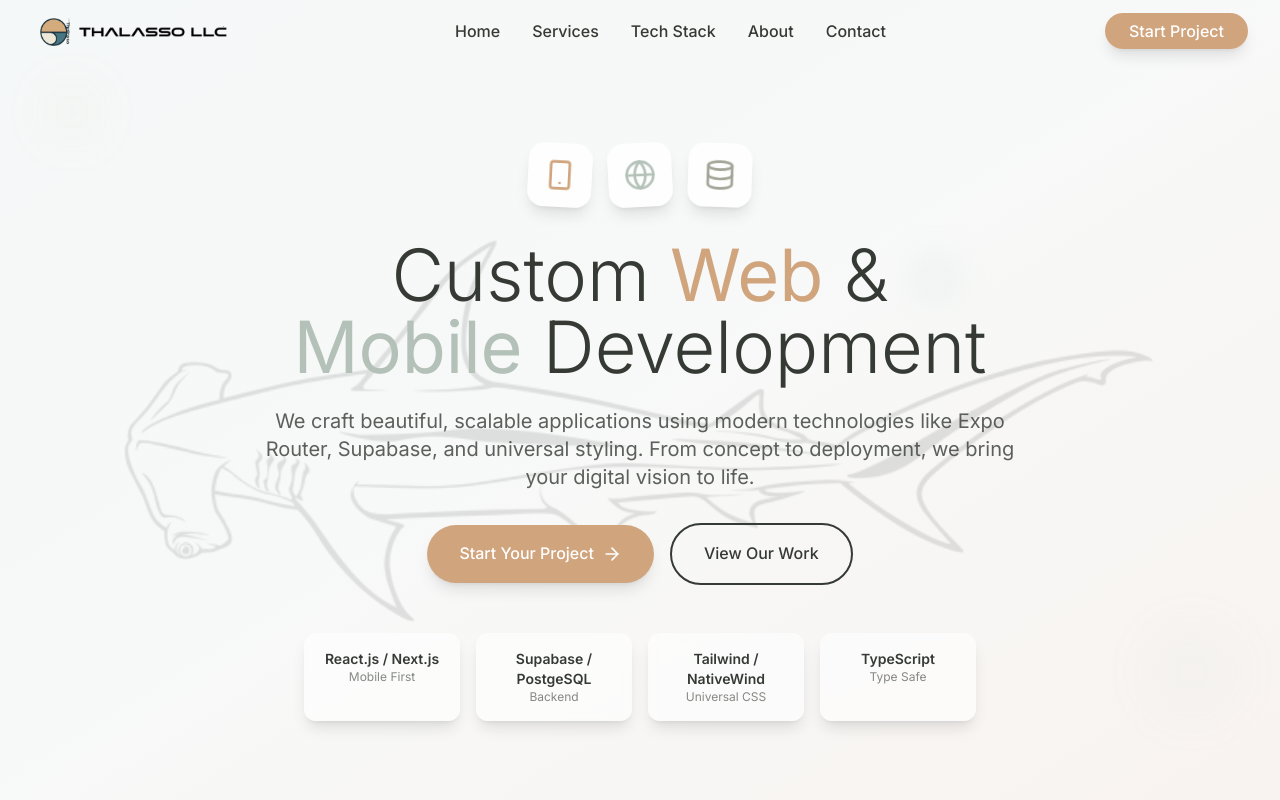
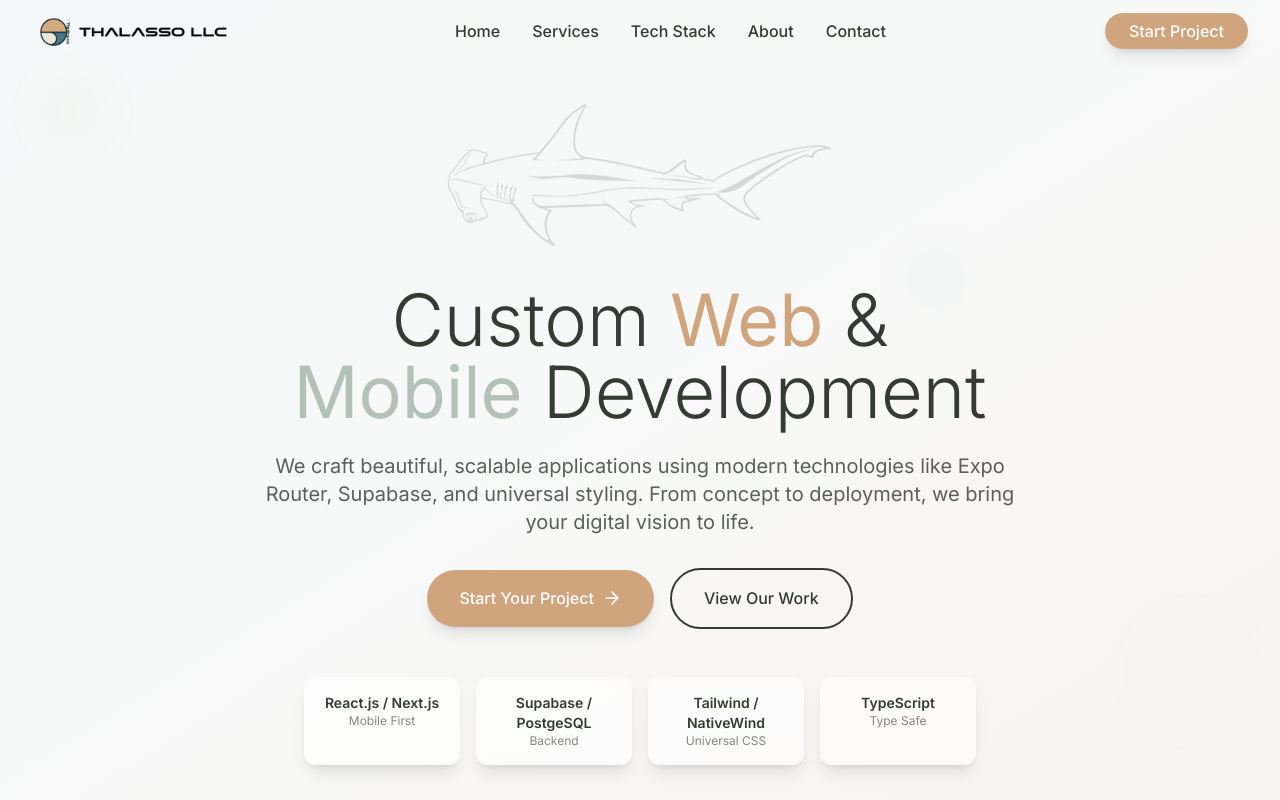
Before and after one commit to japyles/Boho_Thalasso, a React (Vite) app: page / in a window 1280 px wide. Shown: the top 800 px of the page. Built offline with nearby package versions, Linux system fonts and the light colour scheme.

Commit message:
added flicker to shark image and replaced top icons with shark image

```diff
--- a/src/components/Header.tsx
+++ b/src/components/Header.tsx
@@ -42,7 +42,7 @@ const Header: React.FC = () => {
           </div>
 
           {/* Desktop Navigation */}
-          <nav className="hidden md:flex space-x-8">
+          <nav className="hidden lg:flex space-x-8">
             {navItems.map((item) => (
               <a
                 key={item.name}
@@ -55,7 +55,7 @@ const Header: React.FC = () => {
           </nav>
 
           {/* CTA Button */}
-          <div className="hidden md:block">
+          <div className="hidden lg:block">
             <a
               href="#contact"
               className="bg-sand hover:bg-sand/90 text-white px-6 py-2 rounded-full font-medium transition-all duration-300 shadow-lg hover:shadow-xl transform hover:-translate-y-1"
@@ -66,7 +66,7 @@ const Header: React.FC = () => {
 
           {/* Mobile Menu Button */}
           <button
-            className="md:hidden text-charcoal hover:text-sand transition-colors duration-200"
+            className="lg:hidden text-charcoal hover:text-sand transition-colors duration-200"
             onClick={() => setIsMenuOpen(!isMenuOpen)}
           >
             {isMenuOpen ? <X size={24} /> : <Menu size={24} />}
@@ -75,7 +75,7 @@ const Header: React.FC = () => {
 
         {/* Mobile Navigation */}
         {isMenuOpen && (
-          <div className="md:hidden bg-white/95 backdrop-blur-md rounded-lg mt-2 py-4 shadow-lg">
+          <div className="lg:hidden bg-white/95 backdrop-blur-md rounded-lg mt-2 py-4 shadow-lg">
             {navItems.map((item) => (
               <a
                 key={item.name}
--- a/src/components/Hero.tsx
+++ b/src/components/Hero.tsx
@@ -10,11 +10,11 @@ const Hero: React.FC = () => {
       <div className="absolute inset-0 bg-gradient-to-br from-mint/20 via-sage/10 to-beige/30"></div>
 
       {/* Manta Ray Background */}
-      <div className="absolute inset-x-0 bottom-0 top-16 opacity-10 pointer-events-none flex items-center justify-center">
+      <div className="hidden absolute inset-x-0 bottom-0 top-16 pointer-events-none flex items-center justify-center">
         <img
           src="/hammerhead_outline-nobg.png"
-          alt="Manta Ray Background"
-          className="w-[82%] h-[82%] object-contain"
+          alt="Hammerhead Background"
+          className="w-[82%] h-[82%] object-contain animate-flicker"
         />
       </div>
 
@@ -24,7 +24,14 @@ const Hero: React.FC = () => {
       <div className="absolute top-1/3 right-1/4 w-12 h-12 bg-mint/20 rounded-full blur-lg animate-bounce delay-500"></div>
 
       <div className="relative z-10 text-center max-w-6xl mx-auto px-4 sm:px-6 lg:px-8">
-        <div className="mb-8 flex justify-center space-x-4">
+      <div className="mb-8 flex justify-center space-x-4">
+        <img
+          src="/hammerhead_outline-nobg.png"
+          alt="Hammerhead Background"
+          className="w-[51%] h-[51%] object-contain animate-flicker"
+        />
+      </div>
+        {/* <div className="mb-8 flex justify-center space-x-4">
           <div className="bg-white/80 backdrop-blur-sm rounded-2xl p-4 shadow-lg transform rotate-3 hover:rotate-0 transition-transform duration-300">
             <Smartphone className="h-8 w-8 text-sand" />
           </div>
@@ -34,7 +41,7 @@ const Hero: React.FC = () => {
           <div className="bg-white/80 backdrop-blur-sm rounded-2xl p-4 shadow-lg transform rotate-2 hover:rotate-0 transition-transform duration-300">
             <Database className="h-8 w-8 text-olive" />
           </div>
-        </div>
+        </div> */}
 
         <h1 className="text-4xl sm:text-5xl lg:text-7xl font-light text-charcoal mb-6 leading-tight">
           Custom <span className="text-sand font-normal">Web</span> &
--- a/tailwind.config.js
+++ b/tailwind.config.js
@@ -18,6 +18,7 @@ export default {
         'fade-in': 'fadeIn 0.5s ease-in-out',
         'slide-up': 'slideUp 0.6s ease-out',
         'float': 'float 3s ease-in-out infinite',
+        'flicker': 'flicker 8s linear infinite',
       },
       keyframes: {
         fadeIn: {
@@ -32,6 +33,19 @@ export default {
           '0%, 100%': { transform: 'translateY(0px)' },
           '50%': { transform: 'translateY(-10px)' },
         },
+        flicker: {
+          '0%, 100%': { opacity: '0.1' },
+          '5%, 95%': { opacity: '0.08' },
+          '10%, 90%': { opacity: '0.24' },
+          '15%, 85%': { opacity: '0.09' },
+          '20%, 80%': { opacity: '0.11' },
+          '25%, 75%': { opacity: '0.08' },
+          '30%, 70%': { opacity: '0.24' },
+          '35%, 65%': { opacity: '0.09' },
+          '40%, 60%': { opacity: '0.1' },
+          '45%, 55%': { opacity: '0.11' },
+          '50%': { opacity: '0.13' },
+        },
       },
     },
   },
```
Also changed, not shown: public/octopus_outline_2_nobg.png (added).
